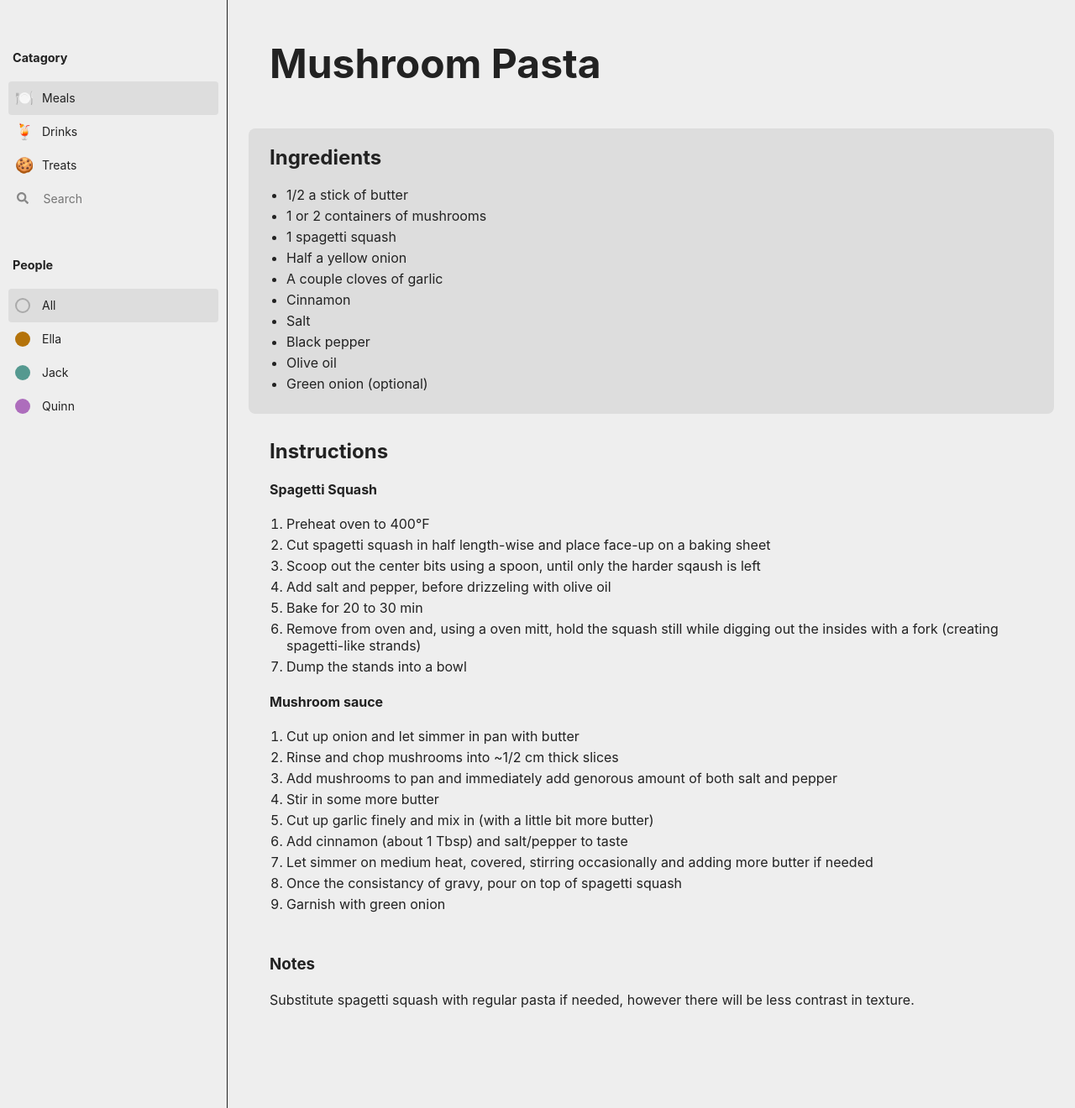
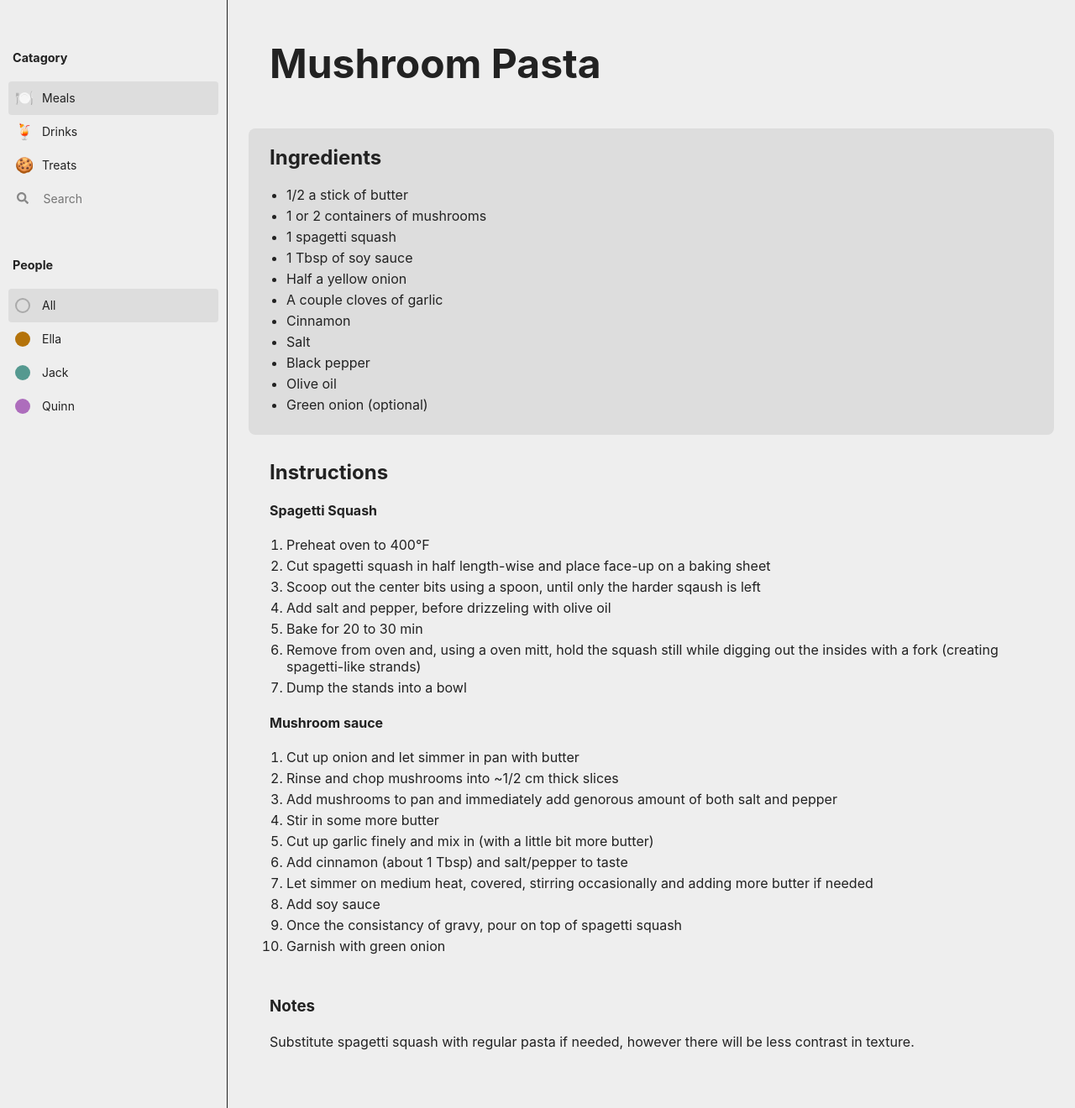
Before and after one commit to qjack001/Git-Cooking, a Jekyll site: the page built from _posts/meals/2020-06-20-mushroom-pasta.md, in a window 1280 px wide and 1320 px high. Shown: the whole window at 84% size. Built offline with Jekyll 4.4.1, drawn with Linux system fonts in a browser that asks for light colours.

Commit message:
update recipe

```diff
--- a/_includes/head.html
+++ b/_includes/head.html
@@ -301,7 +301,7 @@
 
 	#logo
 	{
-		margin: 80px auto;
+		margin: 60px auto 80px;
 		width: 450px;
 	}
 
--- a/_posts/meals/2020-06-20-mushroom-pasta.md
+++ b/_posts/meals/2020-06-20-mushroom-pasta.md
@@ -11,6 +11,7 @@ time: 20
 - 1/2 a stick of butter
 - 1 or 2 containers of mushrooms
 - 1 spagetti squash
+- 1 Tbsp of soy sauce
 - Half a yellow onion
 - A couple cloves of garlic
 - Cinnamon
@@ -43,6 +44,7 @@ time: 20
 5. Cut up garlic finely and mix in (with a little bit more butter)
 6. Add cinnamon (about 1 Tbsp) and salt/pepper to taste
 7. Let simmer on medium heat, covered, stirring occasionally and adding more butter if needed
+8. Add soy sauce
 8. Once the consistancy of gravy, pour on top of spagetti squash
 9. Garnish with green onion
 
```
